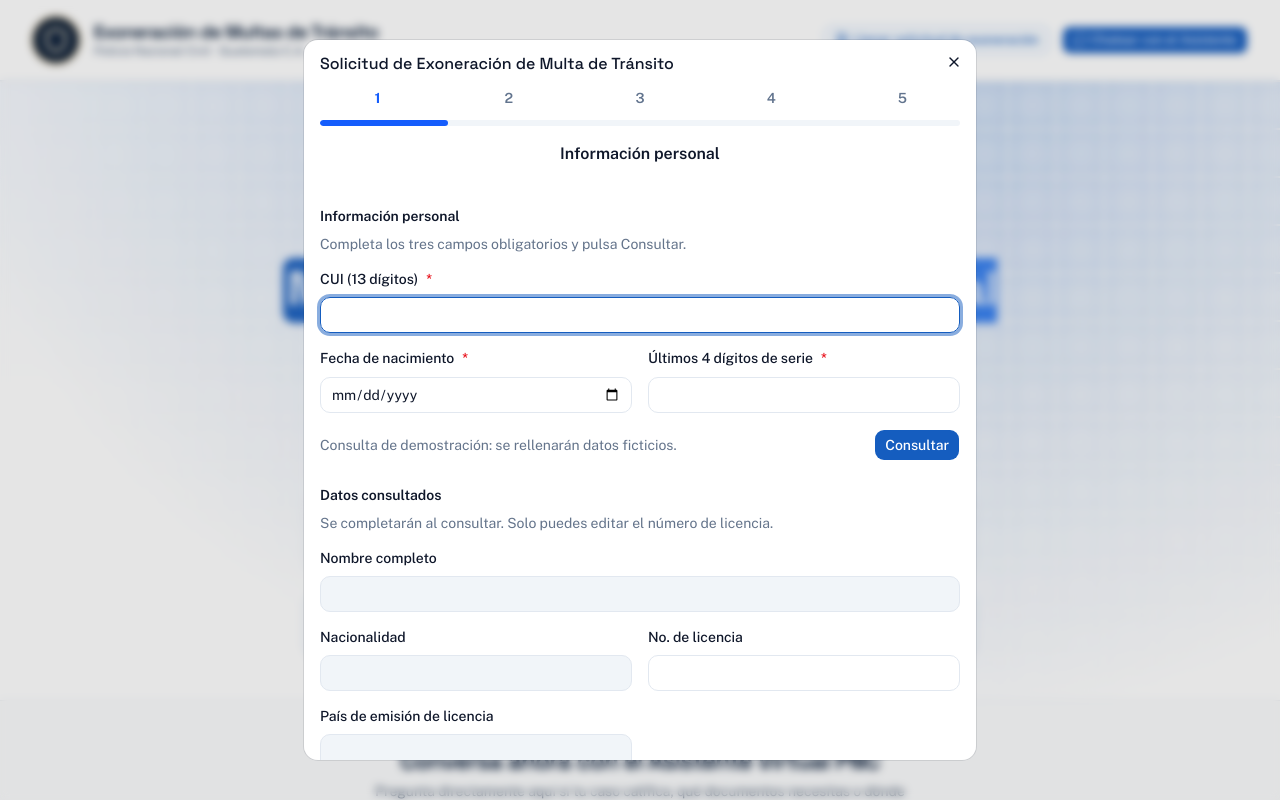
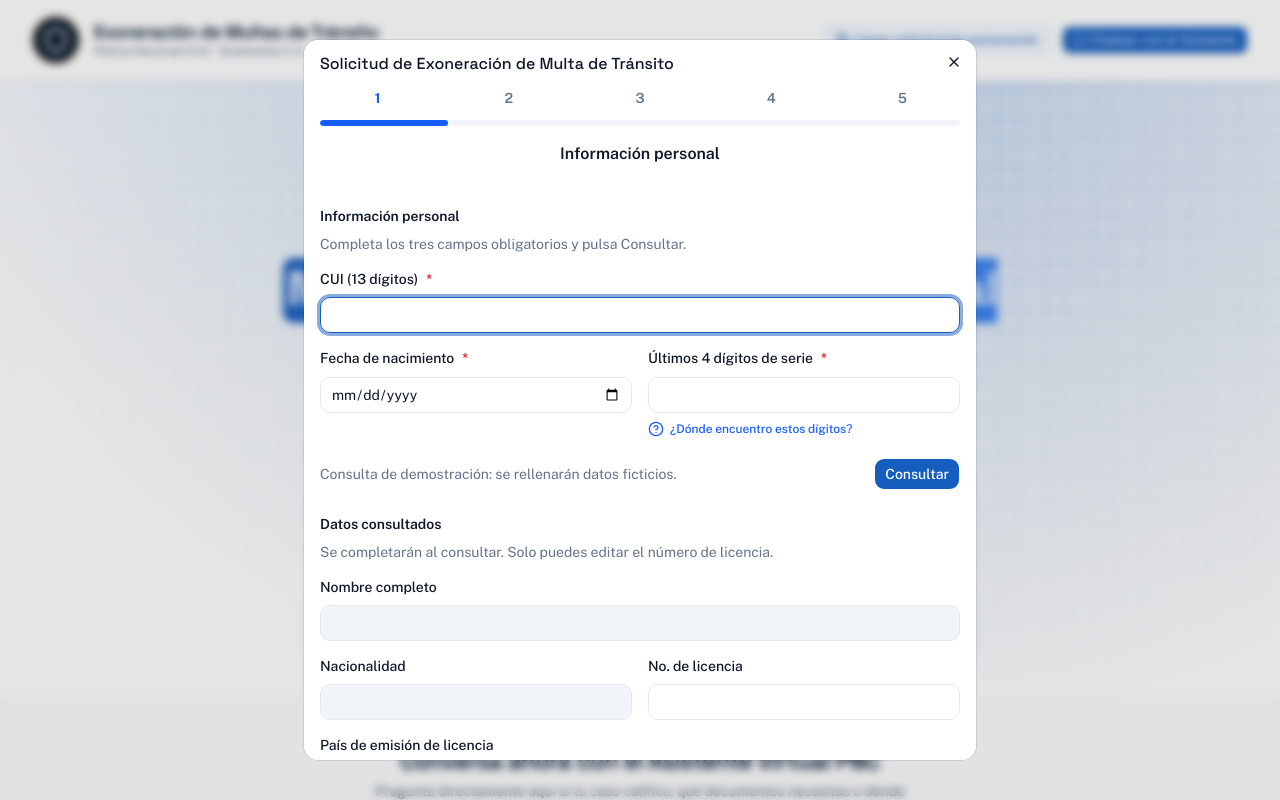
Before and after one commit to SEdwinFBI/reto-2-code-qx, a Next.js app: page / in a window 1280 px wide. Both pictures are taken after a click on the button "Llenar solicitud de exoneración". Shown: the top 800 px of the page. Built offline with nearby package versions, Linux system fonts and the light colour scheme.

Commit message:
feat: agrega tooltip para reconocimiento de los 4 ultimos digitos del dpi

```diff
--- /dev/null
+++ b/src/features/solicitud/components/DpiSerieHelp.tsx
@@ -0,0 +1,48 @@
+"use client";
+
+import { Popover } from "@base-ui/react/popover";
+import { CircleHelp, X } from "lucide-react";
+
+export function DpiSerieHelp() {
+  return (
+    <Popover.Root>
+      <Popover.Trigger
+        type="button"
+        openOnHover
+        closeDelay={200}
+        className="inline-flex items-center gap-1.5 rounded text-xs font-medium text-blue-600 hover:text-blue-800 focus-visible:outline-2 focus-visible:outline-offset-2 focus-visible:outline-blue-600"
+      >
+        <CircleHelp className="size-4" aria-hidden="true" />
+        ¿Dónde encuentro estos dígitos?
+      </Popover.Trigger>
+      <Popover.Portal>
+        <Popover.Positioner side="top" align="end" sideOffset={8} className="z-[100]">
+          <Popover.Popup className="w-80 max-w-[calc(100vw-2rem)] rounded-xl border border-slate-200 bg-white p-3 text-slate-900 shadow-xl">
+            <div className="mb-2 flex items-start justify-between gap-2">
+              <Popover.Title className="text-sm font-semibold">
+                Últimos 4 dígitos de serie del DPI
+              </Popover.Title>
+              <Popover.Close type="button" aria-label="Cerrar ayuda" className="rounded p-1 hover:bg-slate-100 focus-visible:outline-2 focus-visible:outline-blue-600">
+                <X className="size-4" aria-hidden="true" />
+              </Popover.Close>
+            </div>
+            <Popover.Description className="mb-3 text-xs text-slate-600">
+              Mira el video para ubicar los últimos 4 dígitos de la serie de tu DPI.
+            </Popover.Description>
+            <video
+              src="/ec.mp4"
+              aria-label="Video de ayuda para encontrar la serie del DPI"
+              autoPlay
+              muted
+              playsInline
+              preload="metadata"
+              className="max-h-[45dvh] w-full rounded-lg bg-slate-950"
+            >
+              Tu navegador no admite este video. <a href="/ec.mp4">Ver video de ayuda</a>.
+            </video>
+          </Popover.Popup>
+        </Popover.Positioner>
+      </Popover.Portal>
+    </Popover.Root>
+  );
+}
--- a/src/features/solicitud/components/SolicitudModal.tsx
+++ b/src/features/solicitud/components/SolicitudModal.tsx
@@ -16,6 +16,7 @@ import {
 } from "lucide-react";
 import { SolicitudFormData, SolicitudResult, CausalTipo } from "../types";
 import { CAUSALES } from "@/lib/causales";
+import { DpiSerieHelp } from "./DpiSerieHelp";
 
 interface SolicitudModalProps {
   isOpen: boolean;
@@ -143,7 +144,8 @@ export const SolicitudModal: React.FC<SolicitudModalProps> = ({
                 onChange={(e) => updateField("fechaNacimiento", e.target.value)}
                 required
               />
-              <FormInput
+              <div className="space-y-2">
+                <FormInput
                 label="Últimos 4 dígitos de serie"
                 type="text"
                 inputMode="numeric"
@@ -153,6 +155,8 @@ export const SolicitudModal: React.FC<SolicitudModalProps> = ({
                 onChange={(e) => updateField("serie", e.target.value)}
                 required
               />
+                <DpiSerieHelp />
+              </div>
             </div>
             <div className="flex flex-col gap-3 sm:flex-row sm:items-center sm:justify-between">
               <p className="text-sm text-muted-foreground">
```
Also changed, not shown: 1 other file (tests, documents, lock files or other folders).
